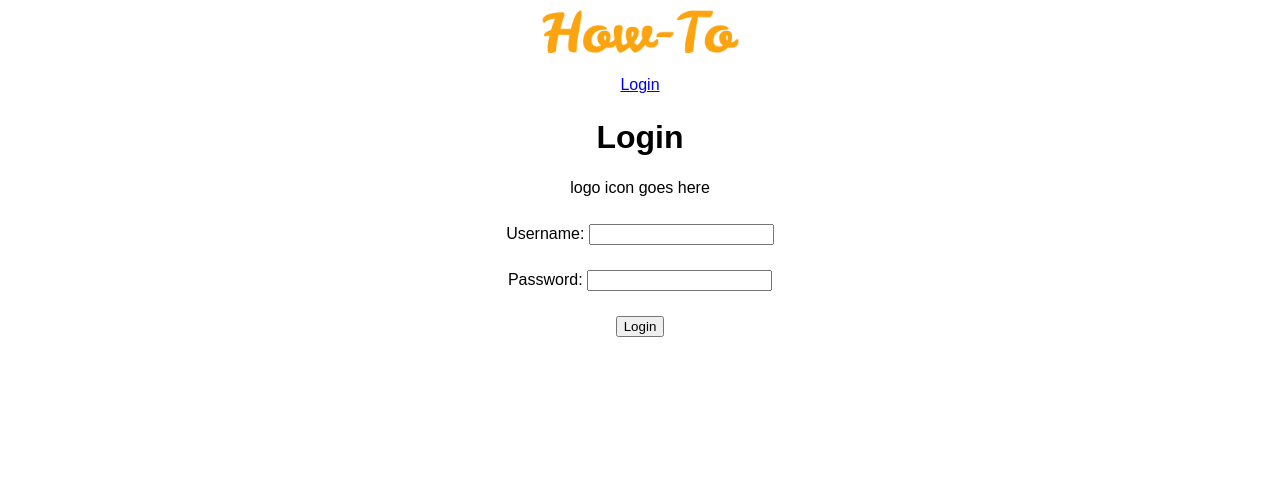
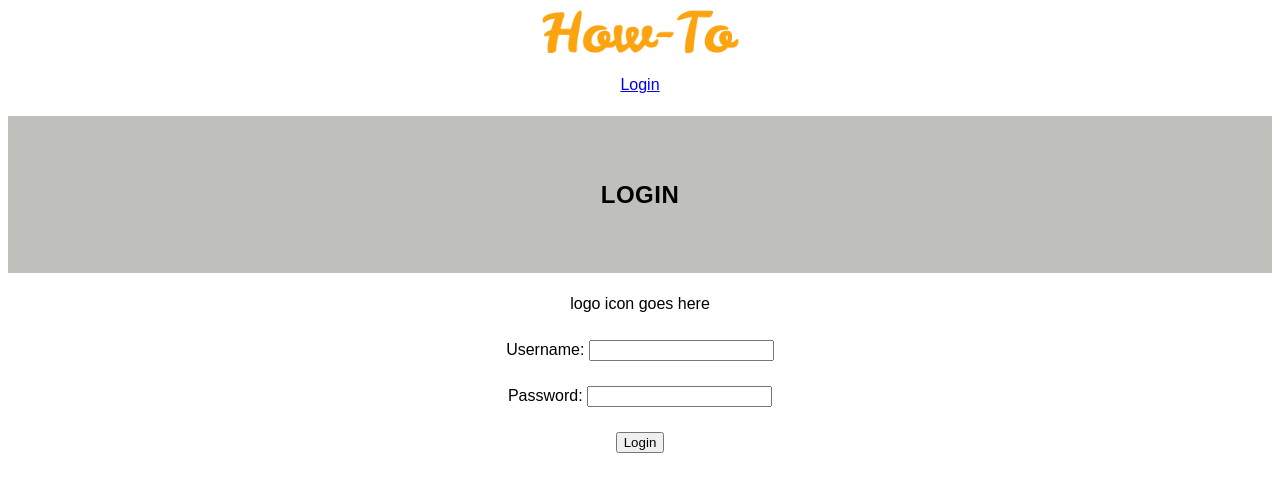
Before and after one commit to BW-how-2/Front-End, a React (Create React App) app: page /login in a window 1280 px wide. Shown: the top 492 px of the page. Built offline with nearby package versions, Linux system fonts and the light colour scheme; no server answers.

Commit message:
styling added to dashboard cards part 2

```diff
--- a/src/App.scss
+++ b/src/App.scss
@@ -11,12 +11,22 @@
 }
 
 .how-to-card{
-    border: 1px solid black;
+    box-shadow: 3px 1px 1px grey;
     font-family: Arial, Helvetica, sans-serif;
-    margin: 2% 25%;
+    margin: 5% 25%;
+    padding: 2% 0%;
     width: auto;
     background-color: #EDF4F5;
     color:black;
+}
+
+h1 {
+    text-align: center;
+    text-transform: uppercase;
+    letter-spacing: .5px;
+    font-size: 1.5em;
+    background-color: #BFBFBB;
+    padding: 5% 0;
 }
 
 h2 {
--- a/src/components/HowToPage.js
+++ b/src/components/HowToPage.js
@@ -15,7 +15,7 @@ const initialFormValues = {
 
 const StyledPage = styled.div`
     font-family: Arial, Helvetica, sans-serif;
-    border: 1px solid black;
+    box-shadow: 3px 1px 1px grey;
     margin: 5% 15%;
     padding: 1% 5%;
     background:#EDF4F5;
@@ -25,6 +25,7 @@ const StyledPage = styled.div`
         text-transform: uppercase;
         letter-spacing: 2px;
         font-size: 2.5em;
+        text-decoration: underline;
     }
 
     h3{
--- a/src/components/User.js
+++ b/src/components/User.js
@@ -8,7 +8,7 @@ const User = () => {
 
     return (
         <div>
-            <h2>Dashboard</h2>
+            <h1>Dashboard</h1>
             <div id='howTosList'>
                {howTos.map(howTo => {
                    return (
```
